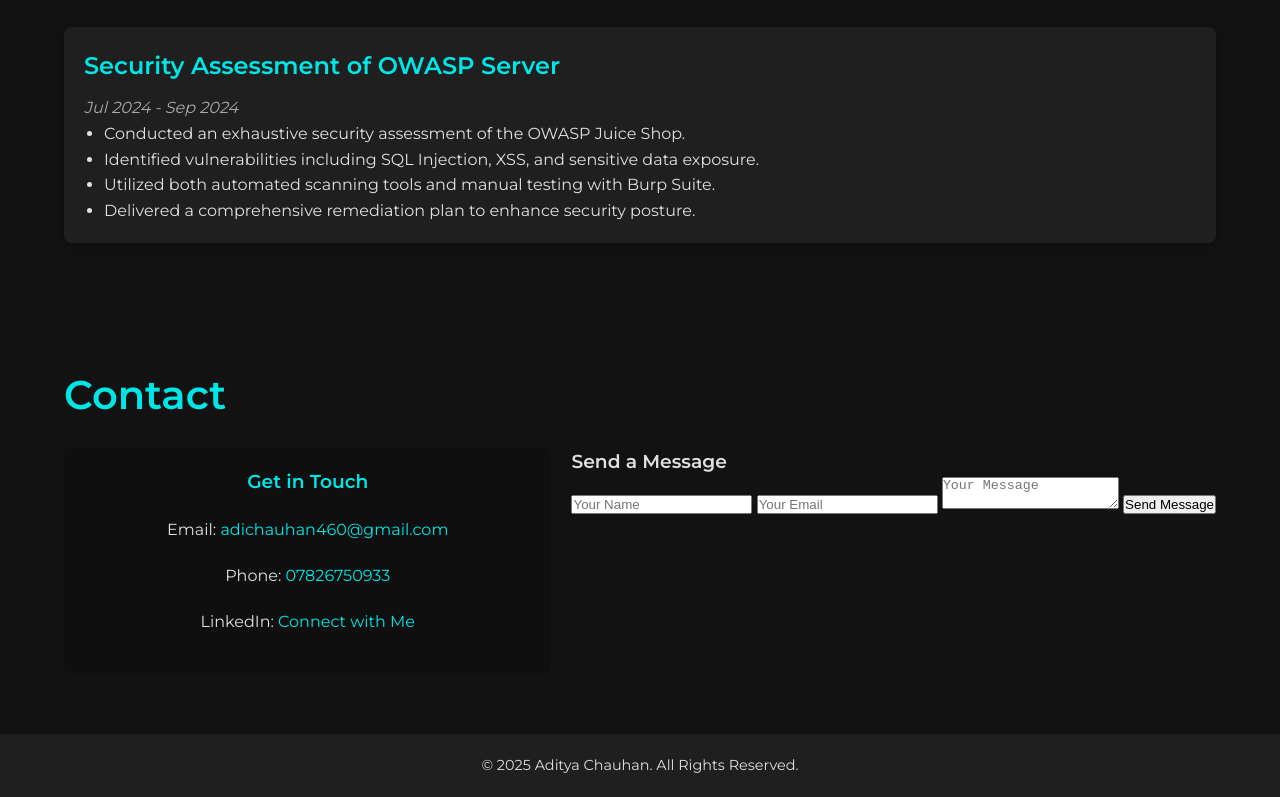
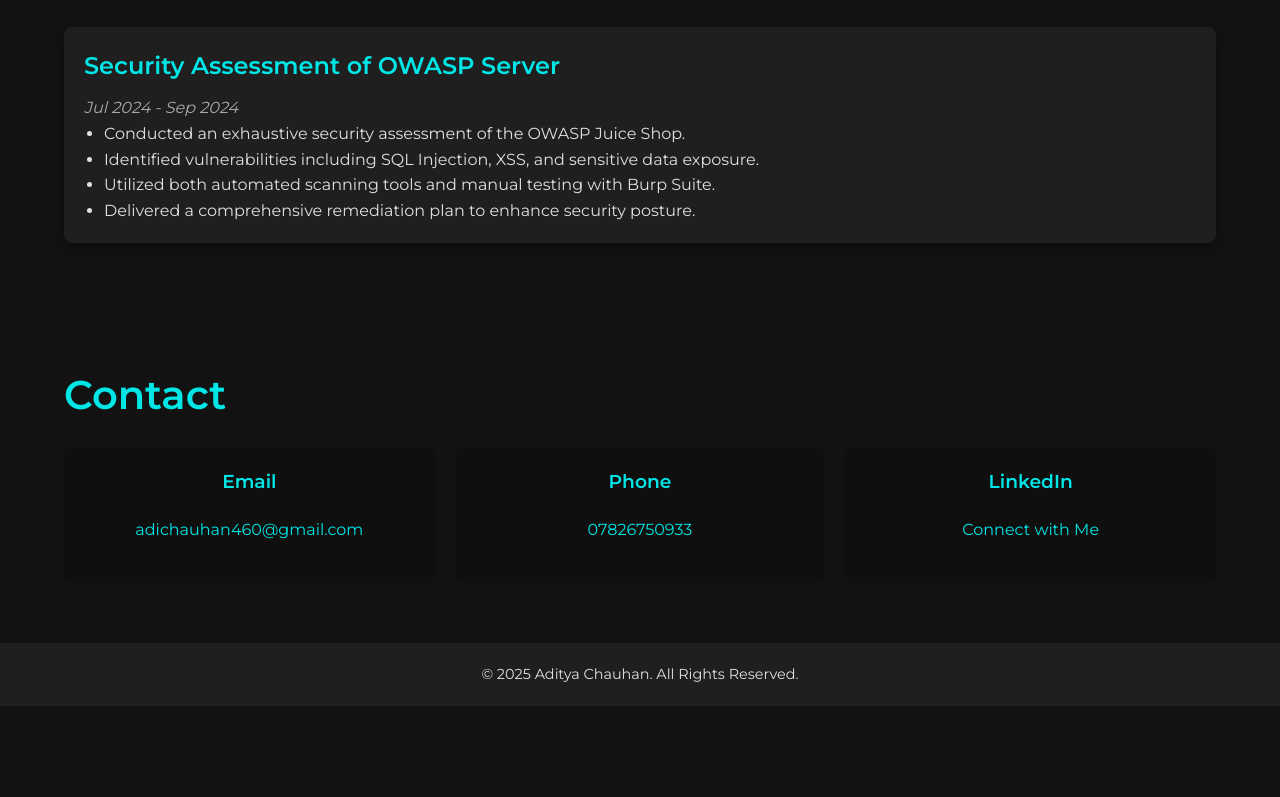
Before and after one commit to chauhanAdity/aditya-profile, a plain HTML site: page index.html in a window 1280 px wide. Shown: the part 3440-4237 px from the top of the page. After the commit the page ends 4146 px from the top, so only its background shows below. Drawn offline with Linux system fonts and the light colour scheme.

Commit message:
Update index.html

```diff
--- a/index.html
+++ b/index.html
@@ -181,24 +181,21 @@
       </div>
     </section>
 
-    <!-- Updated Contact Section with Side-by-Side Layout -->
+    <!-- Updated Contact Section (Side-by-Side Contact Info Only) -->
     <section id="contact" class="section contact-section">
       <h2>Contact</h2>
       <div class="contact-container">
         <div class="contact-info">
-          <h3>Get in Touch</h3>
-          <p>Email: <a href="mailto:adichauhan460@gmail.com">adichauhan460@gmail.com</a></p>
-          <p>Phone: <a href="tel:07826750933">07826750933</a></p>
-          <p>LinkedIn: <a href="https://www.linkedin.com/in/aditya-chauhan-5bb650180/" target="_blank">Connect with Me</a></p>
+          <h3>Email</h3>
+          <p><a href="mailto:adichauhan460@gmail.com">adichauhan460@gmail.com</a></p>
         </div>
-        <div class="contact-form">
-          <h3>Send a Message</h3>
-          <form action="https://formspree.io/f/your-form-id" method="POST">
-            <input type="text" name="name" placeholder="Your Name" required />
-            <input type="email" name="_replyto" placeholder="Your Email" required />
-            <textarea name="message" placeholder="Your Message" required></textarea>
-            <button type="submit">Send Message</button>
-          </form>
+        <div class="contact-info">
+          <h3>Phone</h3>
+          <p><a href="tel:07826750933">07826750933</a></p>
+        </div>
+        <div class="contact-info">
+          <h3>LinkedIn</h3>
+          <p><a href="https://www.linkedin.com/in/aditya-chauhan-5bb650180/" target="_blank">Connect with Me</a></p>
         </div>
       </div>
     </section>
```
